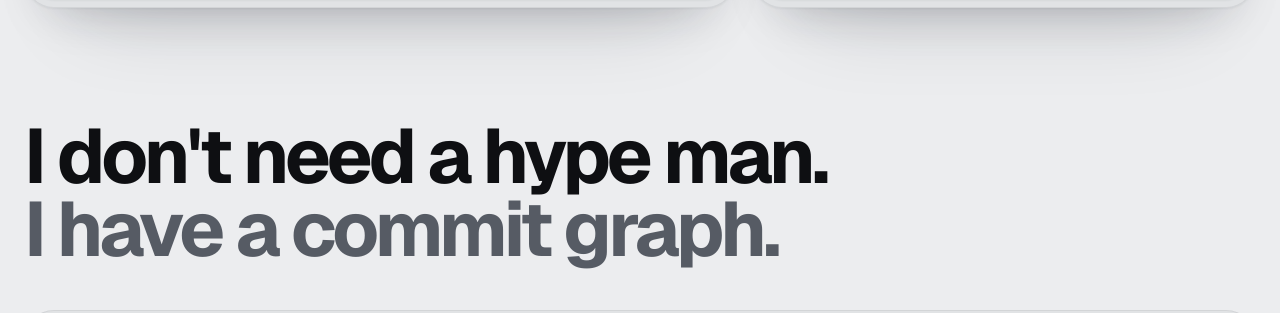
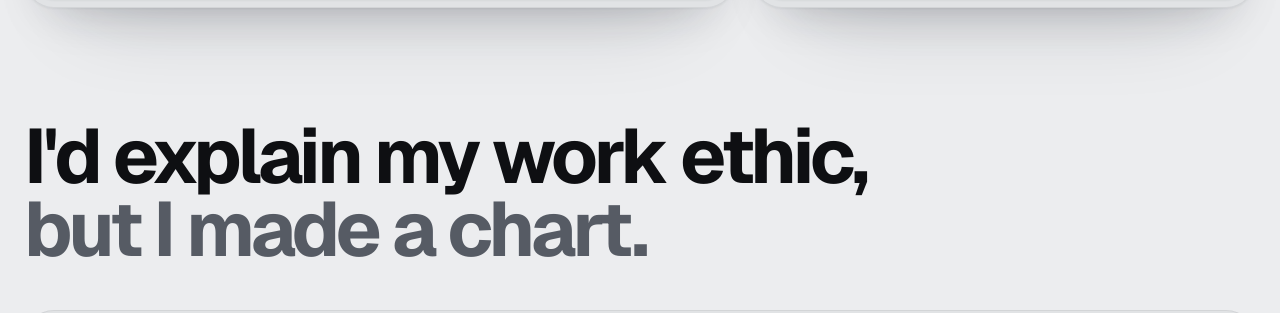
Before and after one commit to ChinmayyK/Portfolio, a Next.js app: page / in a window 1280 px wide. Shown: the part 5525-5838 px from the top of the page. Built offline with nearby package versions, Linux system fonts and the light colour scheme; no server answers.

Commit message:
Rotate the quote above the commit graph on every load
Three lines, never the same one twice in a row; the "Talk is cheap"
one shows the live contribution count once the graph loads.

```diff
--- a/src/app/page.tsx
+++ b/src/app/page.tsx
@@ -10,6 +10,7 @@ import CopyButton from "@/components/CopyButton";
 import WhoAmI from "@/components/WhoAmI";
 import Reveal from "@/components/Reveal";
 import Commits from "@/components/Commits";
+import Quote from "@/components/Quote";
 
 const d = (ms: number) => ({ "--d": `${ms}ms` }) as CSSProperties;
 
@@ -113,7 +114,7 @@ export default function Home() {
 
         <section className="receipts" id="receipts" aria-labelledby="q-h">
           <div className="wrap">
-            <h2 id="q-h" className="quote" data-r>I don&apos;t need a hype man.<br /><span>I have a commit graph.</span></h2>
+            <Quote />
             <div className="bezel lifted" data-r style={d(120)}>
               <div className="core"><Commits /></div>
             </div>
--- a/src/components/Commits.tsx
+++ b/src/components/Commits.tsx
@@ -34,9 +34,10 @@ export default function Commits() {
           // pad the first column so each column is one Sunday-to-Saturday week, like GitHub
           const lead = new Date(days[0].date + "T00:00:00").getDay();
           setState({ kind: "ok", days: [...Array(lead).fill(null), ...days], total: j.total.lastYear });
+          dispatchEvent(new CustomEvent("commits:total", { detail: j.total.lastYear }));
         })
         .catch(() => !cancelled && setState({ kind: "error" }));
-    }, { rootMargin: "400px 0px" });
+    }, { rootMargin: "900px 0px" });
     io.observe(el);
     return () => { cancelled = true; io.disconnect(); };
   }, []);
--- /dev/null
+++ b/src/components/Quote.tsx
@@ -0,0 +1,33 @@
+"use client";
+
+import { useEffect, useState } from "react";
+
+// [first line, second line]. {n} becomes the live contribution count once the graph has loaded.
+const QUOTES: [string, string][] = [
+  ["I peaked.", "Then I pushed to main."],
+  ["Talk is cheap.", "Here are {n} commits."],
+  ["I'd explain my work ethic,", "but I made a chart."],
+];
+
+/** Picks a different quote on every page load (never the same one twice in a row). */
+export default function Quote() {
+  const [i, setI] = useState(0);
+  const [total, setTotal] = useState<number | null>(null);
+
+  useEffect(() => {
+    let last = -1;
+    try { last = Number(localStorage.getItem("quote") ?? -1); } catch {}
+    const options = QUOTES.map((_, k) => k).filter((k) => k !== last);
+    const next = options[Math.floor(Math.random() * options.length)];
+    setI(next);
+    try { localStorage.setItem("quote", String(next)); } catch {}
+
+    const onTotal = (e: Event) => setTotal((e as CustomEvent<number>).detail);
+    addEventListener("commits:total", onTotal);
+    return () => removeEventListener("commits:total", onTotal);
+  }, []);
+
+  const [a, b] = QUOTES[i];
+  const second = b.replace("{n}", total ? total.toLocaleString("en-IN") : "the");
+  return <h2 id="q-h" className="quote" data-r>{a}<br /><span>{second}</span></h2>;
+}
```
